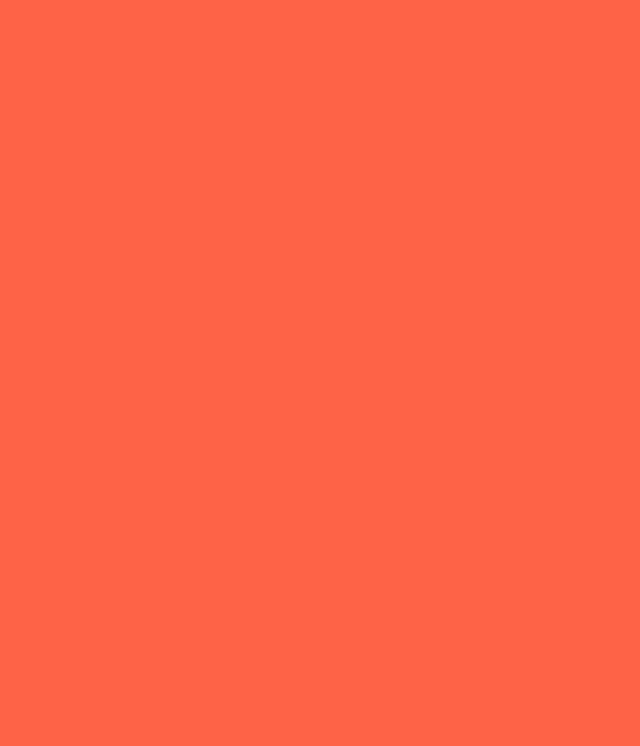
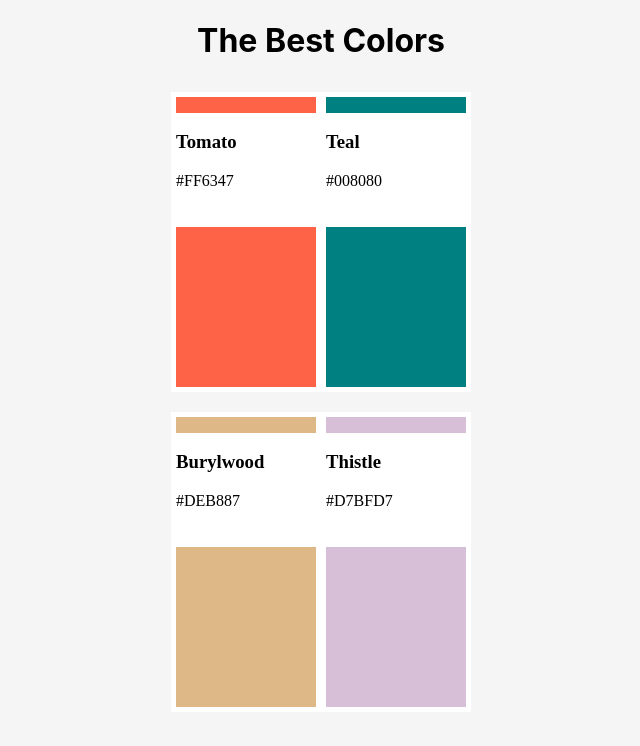
Before and after one commit to tashapark/kokoa-clone, a plain HTML site: page home.html in a window 1280 px wide. Shown: the top 746 px of the page, without its empty margins (319-959 px from the left). Drawn offline with Linux system fonts and the light colour scheme.

Commit message:
i did my best..

```diff
--- a/home.html
+++ b/home.html
@@ -5,55 +5,37 @@
     <link href="style.css" rel="stylesheet" />
     <meta name="description" content="This is my website." />
     <meta charset="UTF-8" />
-    <style>
-      body {
-        height: 1000vh;
-        margin: 50px;
-      }
-      /* div {
-        width: 150px;
-        height: 150px;
-        background-color: wheat;
-        position: relative;
-      } */
-      /* psuedo selector; class나 id를 만드는 것보다 훨씬 좋은 방법
-      html 건들일 필요가 없음 */
-      span {
-        background-color: yellowgreen;
-        padding: 5px;
-        border-radius: 10px;
-      }
-      /* input:optional {
-        border: 1px solid wheat;
-      }
-      input:required {
-        border: 1px solid tomato;
-      } 너무 반복됨 */
-
-      input {
-        border: 1px solid wheat;
-      }
-      input:required {
-        border-color: tomato;
-      }
-      /* 어떤 속성이든 []안에 넣고 특정 가능
-      ~="" 뒤에가 들어간 것 전부다 가능 exactly 예, lastname, firstname
-      앞뒤 공백이 있는 상태에서 name만 선택
-      $="" 이거로 끝나는 경우 전부 선택
-       *= is 'contains'; *="name" -> ex) rename, ringname, asdfajsnameadsfasdf 다 잡아줌*/
-      input[placeholder~="name"] {
-        background-color: pink;
-      }
-    </style>
   </head>
 
   <body>
-    <div>
-      <form>
-        <input type="text" placeholder="First name" />
-        <input type="text" placeholder="Last name" />
-        <input type="password" required placeholder="password" />
-      </form>
+    <header><h1>The Best Colors</h1></header>
+    <div class="wrapper">
+      <div id="tomato" class="white">
+        <div></div>
+        <h3>Tomato</h3>
+        <span>#FF6347</span>
+        <div></div>
+      </div>
+      <div id="teal" class="white">
+        <div></div>
+        <h3>Teal</h3>
+        <span>#008080</span>
+        <div></div>
+      </div>
+    </div>
+    <div class="wrapper">
+      <div id="burlywood" class="white">
+        <div></div>
+        <h3>Burylwood</h3>
+        <span>#DEB887</span>
+        <div></div>
+      </div>
+      <div id="thistle" class="white">
+        <div></div>
+        <h3>Thistle</h3>
+        <span>#D7BFD7</span>
+        <div></div>
+      </div>
     </div>
   </body>
 </html>
--- a/style.css
+++ b/style.css
@@ -1,36 +1,77 @@
 body {
   height: 100vh;
-  background-color: tomato;
+  margin: 20px;
+  background-color: #f5f5f5;
+}
+header {
+  text-align: center;
+  font-family: -apple-system, "system-ui", "Segoe UI", Helvetica, Arial,
+    sans-serif, "Apple Color Emoji", "Segoe UI Emoji";
+  font-size: 16px;
+}
+.wrapper {
   display: flex;
   justify-content: center;
-
   align-items: center;
+  padding: 10px 10px;
+}
+.white {
+  width: 150px;
+  height: 300px;
+  background-color: #ffffff;
+  position: relative;
 }
 
-#first {
-  background-color: wheat;
-  width: 300px;
-  height: 300px;
-  border: 3px solid black;
-  display: flex;
-  justify-content: space-evenly;
-  align-items: center;
-  flex-direction: column;
+h3,
+span {
+  position: absolute;
+  left: 5px;
 }
 
-.teal {
-  background-color: teal;
+h3 {
+  top: 20px;
+}
+span {
+  top: 80px;
 }
 
-#second,
-#fourth {
-  border: 3px solid whitesmoke;
-  width: 60px;
-  height: 60px;
+#tomato div {
+  width: 140px;
+  background-color: tomato;
+  position: absolute;
+  left: 5px;
+}
+#teal div {
+  width: 140px;
+  background-color: teal;
+  position: absolute;
+  left: 5px;
+}
+#burlywood div {
+  width: 140px;
+  background-color: burlywood;
+  position: absolute;
+  left: 5px;
+}
+#thistle div {
+  width: 140px;
+  background-color: thistle;
+  position: absolute;
+  left: 5px;
 }
 
-#third {
-  border: 3px dashed whitesmoke;
-  width: 260px;
-  height: 60px;
+#tomato div:first-child,
+#teal div:first-child,
+#burlywood div:first-child,
+#thistle div:first-child {
+  height: 16px;
+  top: 5px;
 }
+
+#tomato :last-child,
+#teal :last-child,
+#burlywood :last-child,
+#thistle :last-child {
+  height: 160px;
+  bottom: 5px;
+}
```
